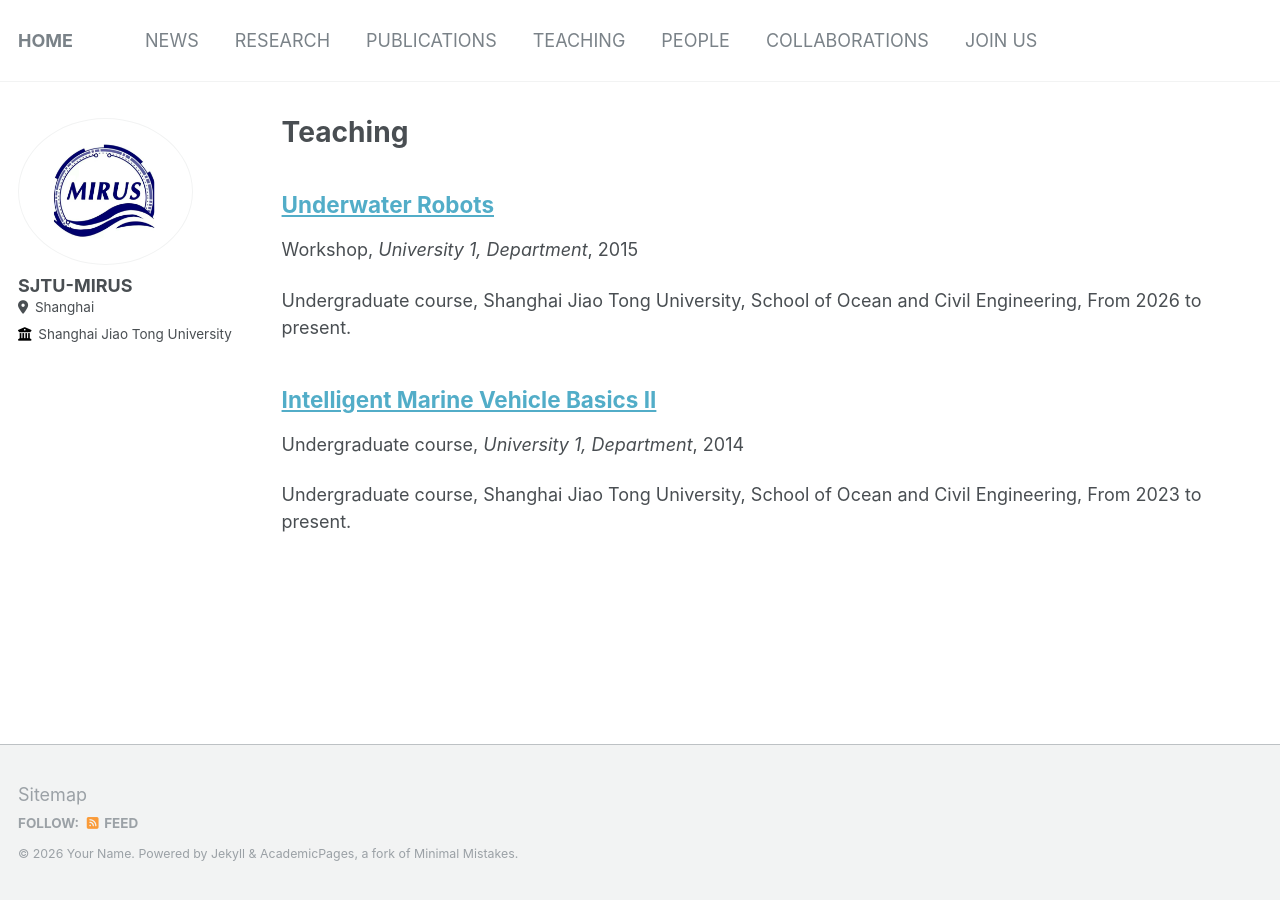
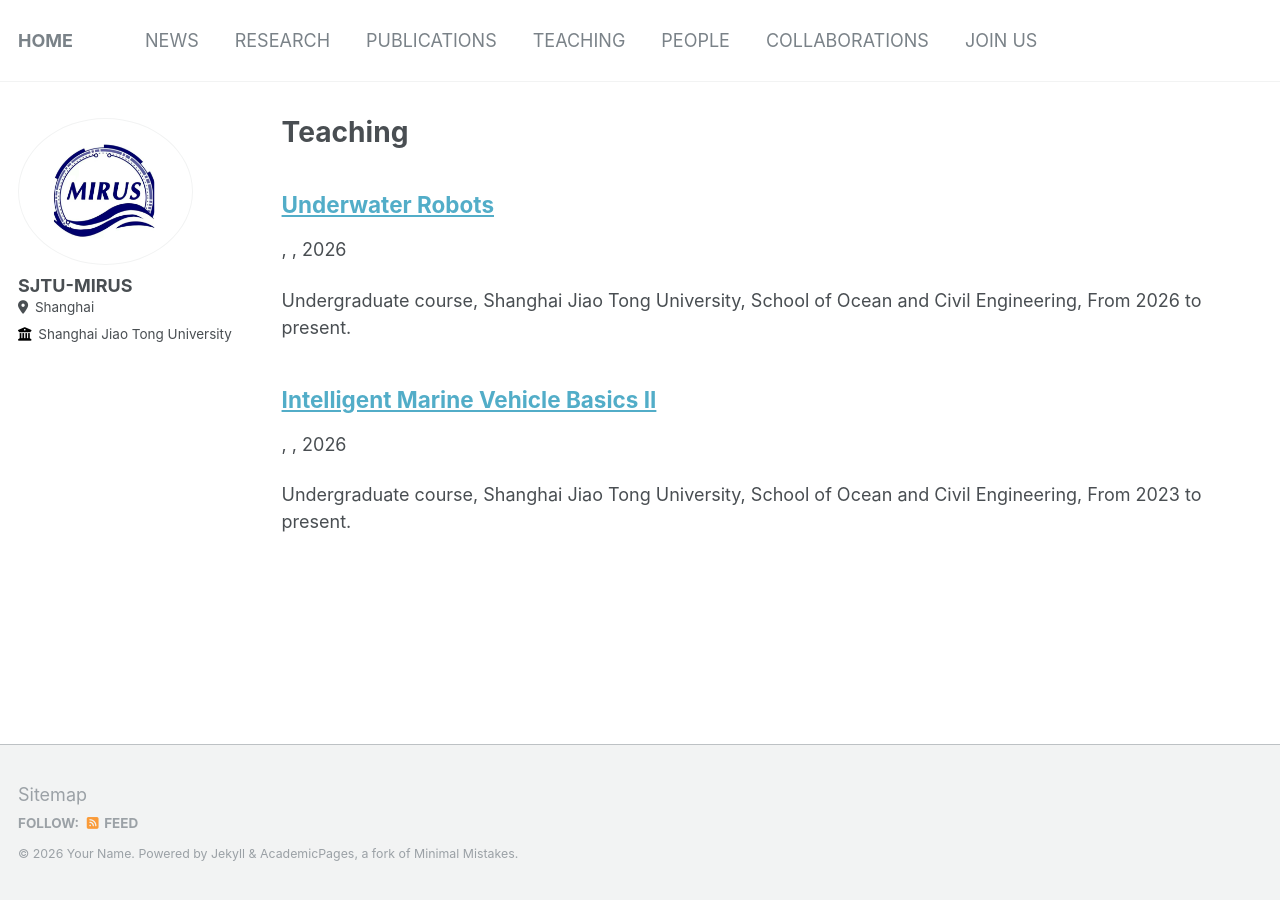
Before and after one commit to SJTU-MIRUS/MIRUS.github.io, a Jekyll site: the page built from _pages/teaching.html, in a window 1280 px wide. Built offline with Jekyll 4.4.1, drawn with Linux system fonts in a browser that asks for light colours.

```diff
--- a/_teaching/2014-spring-teaching-1.md
+++ b/_teaching/2014-spring-teaching-1.md
@@ -1,11 +1,7 @@
 ---
 title: "Intelligent Marine Vehicle Basics II"
 collection: teaching
-type: "Undergraduate course"
 permalink: /teaching/2014-spring-teaching-1
-venue: "University 1, Department"
-date: 2014-01-01
-location: "City, Country"
 ---
 
 Undergraduate course, Shanghai Jiao Tong University, School of Ocean and Civil Engineering, From 2023 to present.
--- a/_teaching/2015-spring-teaching-2.md
+++ b/_teaching/2015-spring-teaching-2.md
@@ -1,11 +1,7 @@
 ---
 title: "Underwater Robots"
 collection: teaching
-type: "Workshop"
 permalink: /teaching/2015-spring-teaching-1
-venue: "University 1, Department"
-date: 2015-01-01
-location: "City, Country"
 ---
 
 Undergraduate course, Shanghai Jiao Tong University, School of Ocean and Civil Engineering, From 2026 to present.
```
